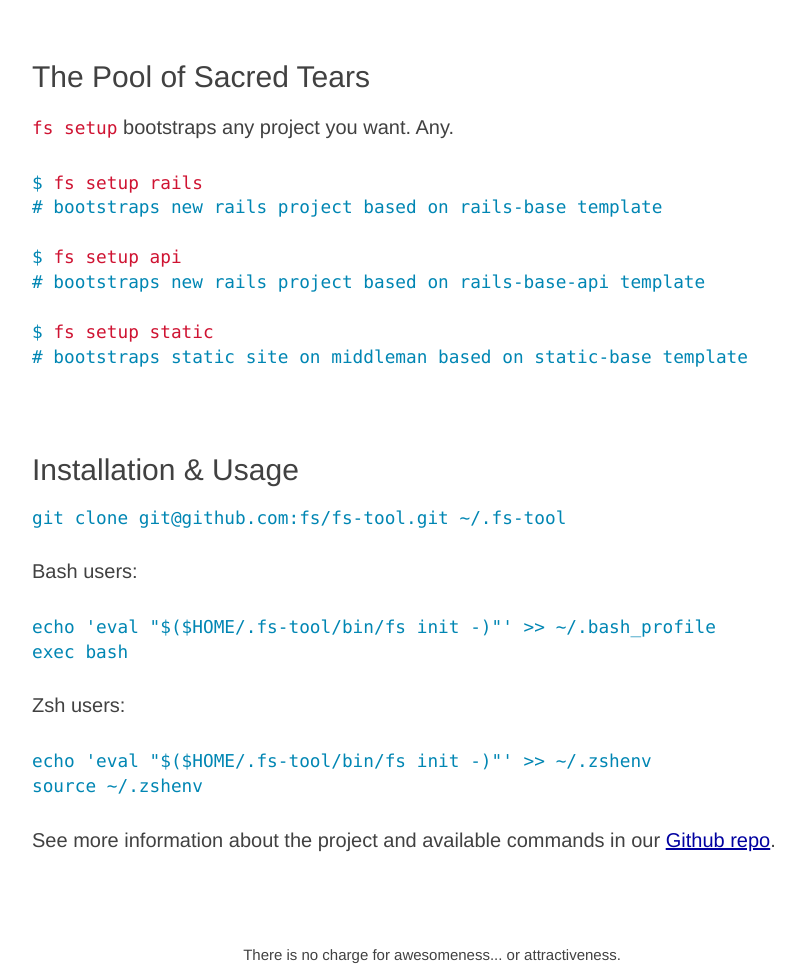
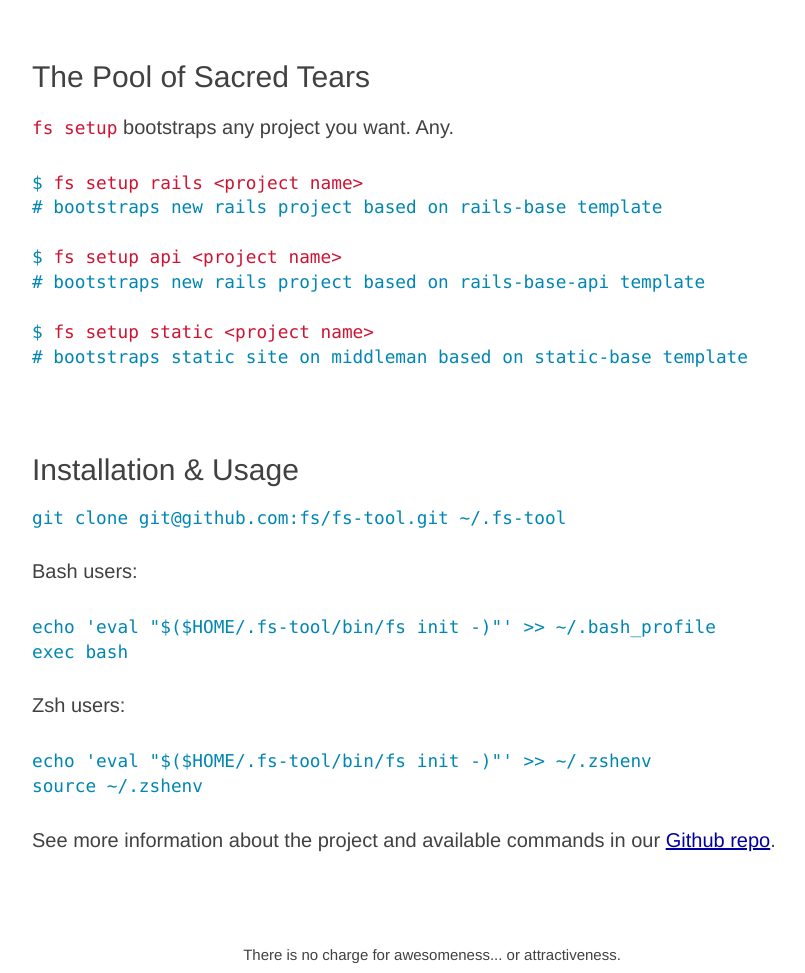
Before and after one commit to fs/fs-tool, a plain HTML site: page index.html in a window 1280 px wide. Shown: the part 2450-3423 px from the top of the page, without its empty margins (208-1013 px from the left). Drawn offline with Linux system fonts and the light colour scheme.

Commit message:
add missing project name

```diff
--- a/index.html
+++ b/index.html
@@ -91,13 +91,13 @@
     <p>
       <code>fs setup</code> bootstraps any project you want. Any.
     </p>
-    <pre><code>$ <span class="fu">fs setup rails</span>
+    <pre><code>$ <span class="fu">fs setup rails &lt;project name&gt;</span>
 # bootstraps new rails project based on rails-base template
 
-$ <span class="fu">fs setup api</span>
+$ <span class="fu">fs setup api &lt;project name&gt;</span>
 # bootstraps new rails project based on rails-base-api template
 
-$ <span class="fu">fs setup static</span>
+$ <span class="fu">fs setup static &lt;project name&gt;</span>
 # bootstraps static site on middleman based on static-base template</code></pre>
   </article>
 
```
